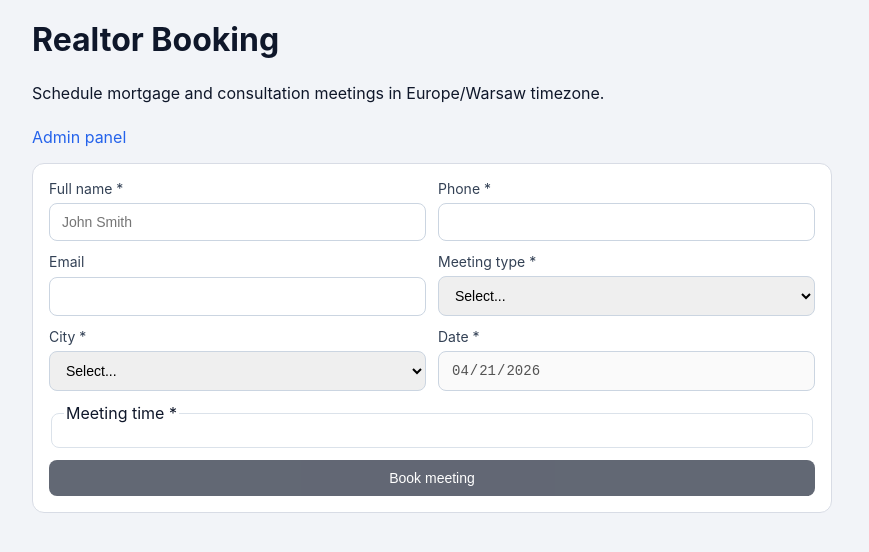
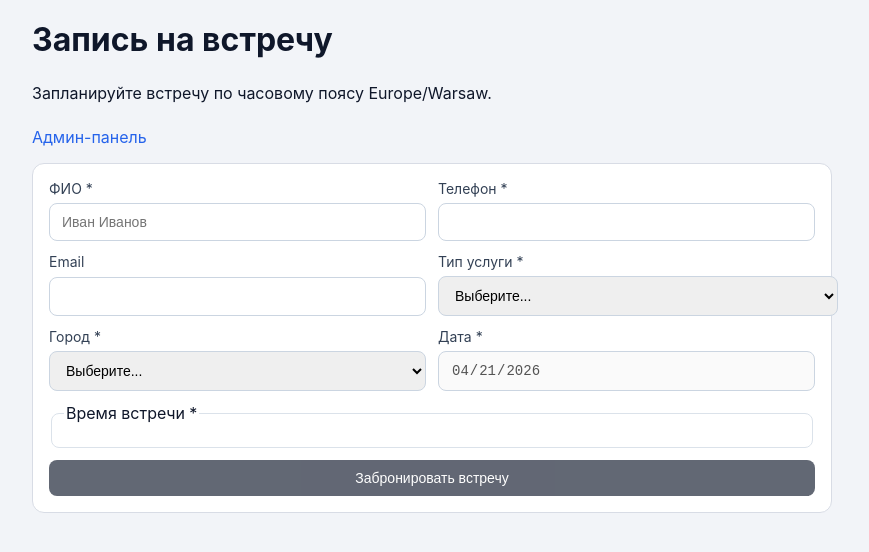
Before and after one commit to Aliaksei-Varabyou/realtor, a React (Vite) app: page / in a window 1280 px wide. Shown: the top 552 px of the page, without its empty margins (208-1077 px from the left). Built offline with nearby package versions, Linux system fonts and the light colour scheme.

Commit message:
feat: translation

```diff
--- a/src/App.tsx
+++ b/src/App.tsx
@@ -35,7 +35,7 @@ async function apiRequest<T>(path: string, init?: RequestInit): Promise<T> {
   });
 
   if (!response.ok) {
-    let message = "Request failed";
+    let message = "Ошибка запроса";
     try {
       const body = await response.json();
       message = body.message || message;
@@ -122,11 +122,11 @@ function BookingPage() {
     setSuccess("");
 
     if (!form.meetingDateTime) {
-      setError("Please select a time slot");
+      setError("Пожалуйста, выберите временной слот");
       return;
     }
     if (!form.telegramUsername.trim() && !form.instagramUrl.trim()) {
-      setError("Provide telegram username or instagram URL");
+      setError("Укажите Telegram username или ссылку Instagram");
       return;
     }
 
@@ -147,7 +147,7 @@ function BookingPage() {
           },
         }),
       });
-      setSuccess("Booking confirmed. We have added it to our calendars.");
+      setSuccess("Бронирование подтверждено. Встреча добавлена в календарь.");
       setForm((prev) => ({
         ...prev,
         fullName: "",
@@ -159,7 +159,7 @@ function BookingPage() {
       }));
       setAvailableSlots((prev) => prev.filter((item) => item !== form.meetingDateTime));
     } catch (e) {
-      setError(e instanceof Error ? e.message : "Could not create booking");
+      setError(e instanceof Error ? e.message : "Не удалось создать бронирование");
     } finally {
       setSubmitting(false);
     }
@@ -168,26 +168,26 @@ function BookingPage() {
   return (
     <main className="page">
       <header className="header">
-        <h1>Realtor Booking</h1>
-        <p>Schedule mortgage and consultation meetings in Europe/Warsaw timezone.</p>
+        <h1>Запись на встречу</h1>
+        <p>Запланируйте встречу по часовому поясу Europe/Warsaw.</p>
         <Link to="/admin" className="textLink">
-          Admin panel
+          Админ-панель
         </Link>
       </header>
 
       <form className="card formGrid" onSubmit={submitBooking}>
         <label>
-          Full name *
+          ФИО *
           <input
             value={form.fullName}
             onChange={(e) => setForm((prev) => ({ ...prev, fullName: e.target.value }))}
-            placeholder="John Smith"
+            placeholder="Иван Иванов"
             required
           />
         </label>
 
         <label>
-          Phone *
+          Телефон *
           <input
             value={form.phone}
             onChange={(e) => setForm((prev) => ({ ...prev, phone: e.target.value }))}
@@ -205,7 +205,7 @@ function BookingPage() {
         </label>
 
         <label>
-          Meeting type *
+          Тип услуги *
           <select
             value={form.meetingType}
             onChange={(e) =>
@@ -216,14 +216,14 @@ function BookingPage() {
             }
             required
           >
-            <option value="">Select...</option>
-            <option value="mortgage">mortgage</option>
-            <option value="consultation">consultation</option>
+            <option value="">Выберите...</option>
+            <option value="mortgage">ипотечное кредитование/просчет кредитоспособности</option>
+            <option value="consultation">консультация покупка/продажа</option>
           </select>
         </label>
 
         <label>
-          City *
+          Город *
           <select
             value={form.city}
             onChange={(e) =>
@@ -231,15 +231,15 @@ function BookingPage() {
             }
             required
           >
-            <option value="">Select...</option>
-            <option value="wroclaw">wroclaw</option>
-            <option value="warsaw">warsaw</option>
-            <option value="other">other</option>
+            <option value="">Выберите...</option>
+            <option value="wroclaw">Вроцлав</option>
+            <option value="warsaw">Варшава</option>
+            <option value="other">Другой</option>
           </select>
         </label>
 
         <label>
-          Date *
+          Дата *
           <input
             type="date"
             value={form.date}
@@ -250,10 +250,10 @@ function BookingPage() {
         </label>
 
         <fieldset className="slotSection" disabled={!form.meetingType || !form.city}>
-          <legend>Meeting time *</legend>
-          {loadingSlots && <p className="hint">Loading available slots...</p>}
+          <legend>Время встречи *</legend>
+          {loadingSlots && <p className="hint">Загрузка доступных слотов...</p>}
           {!loadingSlots && canLoadSlots && groupedSlots.length === 0 && (
-            <p className="hint">No available slots for this day.</p>
+            <p className="hint">На выбранный день нет свободных слотов.</p>
           )}
           <div className="slots">
             {groupedSlots.map((slot) => (
@@ -278,7 +278,7 @@ function BookingPage() {
                 onChange={(e) =>
                   setForm((prev) => ({ ...prev, telegramUsername: e.target.value }))
                 }
-                placeholder="@yourname"
+                placeholder="@username"
               />
             </label>
             <label>
@@ -296,7 +296,7 @@ function BookingPage() {
         {success && <p className="success">{success}</p>}
 
         <button type="submit" disabled={submitting || !form.meetingDateTime}>
-          {submitting ? "Booking..." : "Book meeting"}
+          {submitting ? "Бронирование..." : "Забронировать встречу"}
         </button>
       </form>
     </main>
@@ -315,7 +315,7 @@ function AdminPage() {
       return role ? `${role} connected.` : "Google connected.";
     }
     if (params.get("google") === "error") {
-      return "Google connection failed.";
+      return "Не удалось подключить Google.";
     }
     return "";
   });
@@ -353,7 +353,7 @@ function AdminPage() {
 
       setConnections(calendarData.connections);
     } catch (e) {
-      setError(e instanceof Error ? e.message : "Failed to load admin data");
+      setError(e instanceof Error ? e.message : "Не удалось загрузить данные админки");
     } finally {
       setLoading(false);
     }
@@ -370,7 +370,7 @@ function AdminPage() {
     event.preventDefault();
     setError("");
     if (!password.trim()) {
-      setError("Password is required");
+      setError("Введите пароль");
       return;
     }
     localStorage.setItem("adminPassword", password);
@@ -391,12 +391,12 @@ function AdminPage() {
         <header className="header">
           <h1>Admin Login</h1>
           <Link to="/" className="textLink">
-            Back to booking form
+            Назад к форме бронирования
           </Link>
         </header>
         <form className="card" onSubmit={login}>
           <label>
-            Password
+            Пароль
             <input
               type="password"
               value={password}
@@ -405,7 +405,7 @@ function AdminPage() {
             />
           </label>
           {error && <p className="error">{error}</p>}
-          <button type="submit">Login</button>
+          <button type="submit">Войти</button>
         </form>
       </main>
     );
@@ -417,7 +417,7 @@ function AdminPage() {
         <h1>Admin Panel</h1>
         <div className="row">
           <Link to="/" className="textLink">
-            Back to booking form
+            Назад к форме бронирования
           </Link>
           <button
             type="button"
@@ -426,30 +426,30 @@ function AdminPage() {
               setAdminPassword("");
             }}
           >
-            Logout
+            Выйти
           </button>
         </div>
       </header>
 
       <section className="card">
-        <h2>Google Calendar Connections</h2>
+        <h2>Подключения Google Календарей</h2>
         {(["calendar1", "calendar2", "calendar3"] as const).map((role) => {
           const connection = connections[role];
           return (
             <div key={role} className="row">
               <div>
                 <strong>{role}</strong>:{" "}
-                {connection ? `connected (${connection.email})` : "not connected"}
+                {connection ? `подключен (${connection.email})` : "не подключен"}
               </div>
               <button type="button" onClick={() => connectGoogle(role)}>
-                {connection ? `Reconnect ${role}` : `Connect ${role}`}
+                {connection ? `Переподключить ${role}` : `Подключить ${role}`}
               </button>
             </div>
           );
         })}
       </section>
 
-      {loading && <p className="hint">Loading connections...</p>}
+      {loading && <p className="hint">Загрузка подключений...</p>}
       {error && <p className="error">{error}</p>}
       {status && <p className="success">{status}</p>}
     </main>
```
